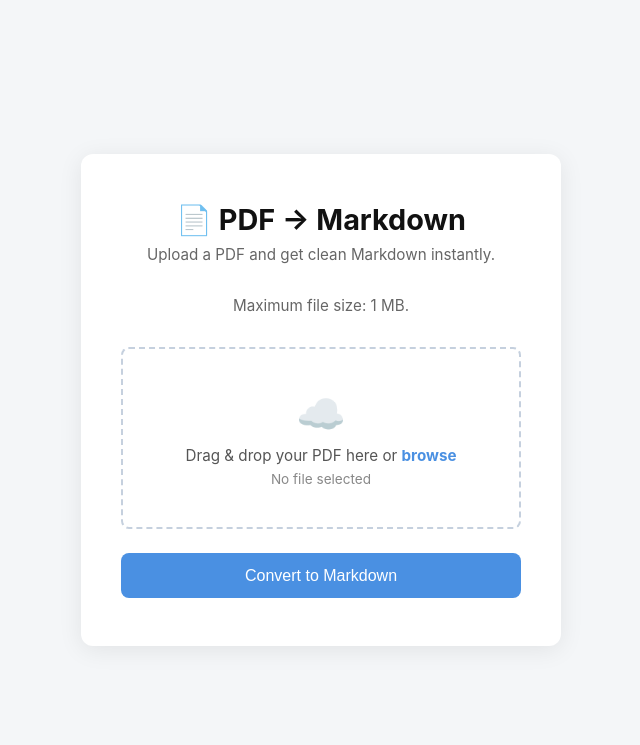
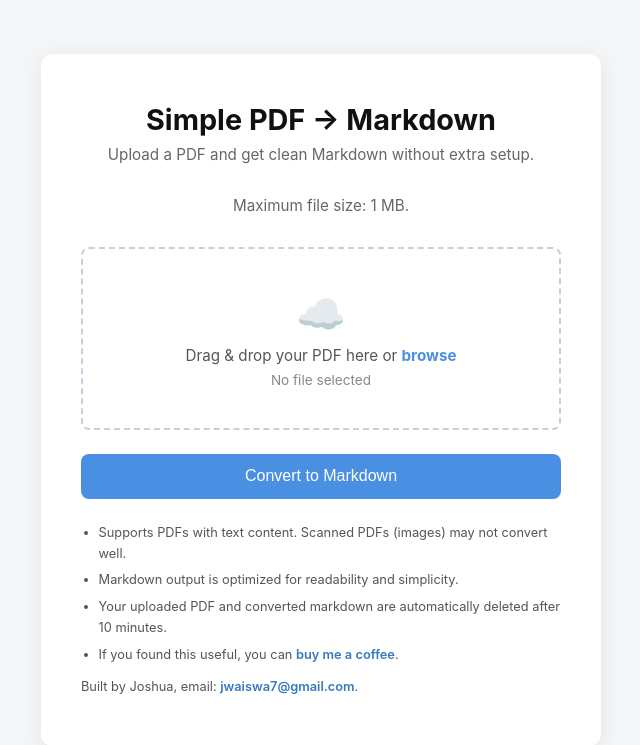
Before and after one commit to jwaiswa7/pdf2Markdown, a Flask app: page / in a window 1280 px wide. Shown: the top 745 px of the page, without its empty margins (319-959 px from the left). Run offline with Flask 3, Linux system fonts and the light colour scheme; some libraries are stand-ins or nearby versions.

Commit message:
Add note

```diff
--- a/templates/index.html
+++ b/templates/index.html
@@ -3,7 +3,7 @@
 <head>
   <meta charset="UTF-8" />
   <meta name="viewport" content="width=device-width, initial-scale=1.0" />
-  <title>PDF to Markdown Converter</title>
+  <title>Simple PDF -> Markdown</title>
   <style>
     *, *::before, *::after { box-sizing: border-box; margin: 0; padding: 0; }
 
@@ -22,12 +22,30 @@
       box-shadow: 0 4px 24px rgba(0,0,0,.08);
       padding: 3rem 2.5rem;
       width: 100%;
-      max-width: 480px;
+      max-width: 560px;
       text-align: center;
     }
 
     h1 { font-size: 1.8rem; margin-bottom: .5rem; color: #111; }
     p.sub { color: #666; margin-bottom: 2rem; font-size: .95rem; }
+    .note {
+      color: #555;
+      font-size: .8rem;
+      line-height: 1.6;
+      margin-top: 1.5rem;
+      text-align: left;
+    }
+    .note ul {
+      margin: 0 0 .75rem 1.1rem;
+      padding: 0;
+    }
+    .note li { margin-bottom: .4rem; }
+    .note a {
+      color: #357abd;
+      font-weight: 600;
+      text-decoration: none;
+    }
+    .note a:hover { text-decoration: underline; }
 
     .drop-zone {
       border: 2px dashed #c5d0de;
@@ -82,8 +100,8 @@
 </head>
 <body>
   <div class="card">
-    <h1>📄 PDF → Markdown</h1>
-    <p class="sub">Upload a PDF and get clean Markdown instantly.</p>
+    <h1>Simple PDF -> Markdown</h1>
+    <p class="sub">Upload a PDF and get clean Markdown without extra setup.</p>
     <p class="sub">Maximum file size: 1 MB.</p>
 
     {% if error %}
@@ -101,7 +119,17 @@
       <button type="submit" id="submit-btn">Convert to Markdown</button>
       <div class="spinner" id="spinner"></div>
     </form>
-  </div>
+    <div class="note">
+      <ul>
+        <li>Supports PDFs with text content. Scanned PDFs (images) may not convert well.</li>
+        <li>Markdown output is optimized for readability and simplicity.</li>
+        <li>Your uploaded PDF and converted markdown are automatically deleted after 10 minutes.</li>
+        <li>If you found this useful, you can <a href="https://buymeacoffee.com/jwaiswa" target="_blank"
+            rel="noreferrer">buy me a coffee</a>.</li>
+      </ul>
+      <p>Built by Joshua, email: <a href="mailto:jwaiswa7@gmail.com">jwaiswa7@gmail.com</a>.</p>
+    </div>
+</div>
 
   <script>
       const MAX_FILE_SIZE_BYTES = 1 * 1024 * 1024;
```
Also changed, not shown: templates/result.html (+20 -1 lines).
